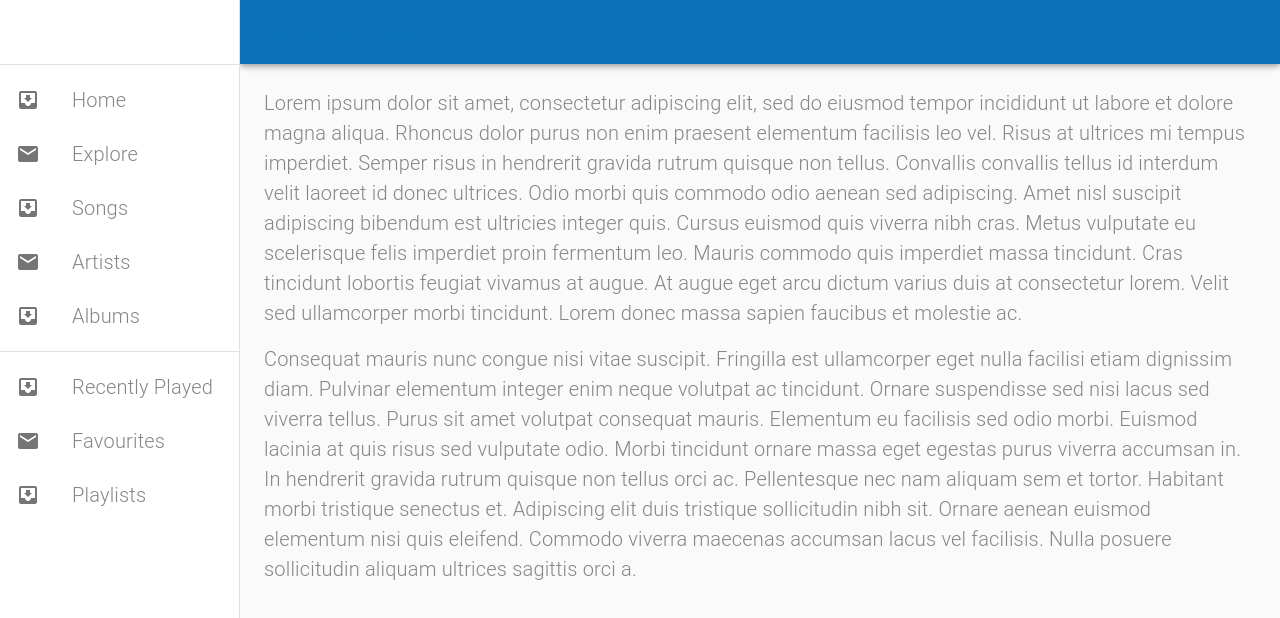
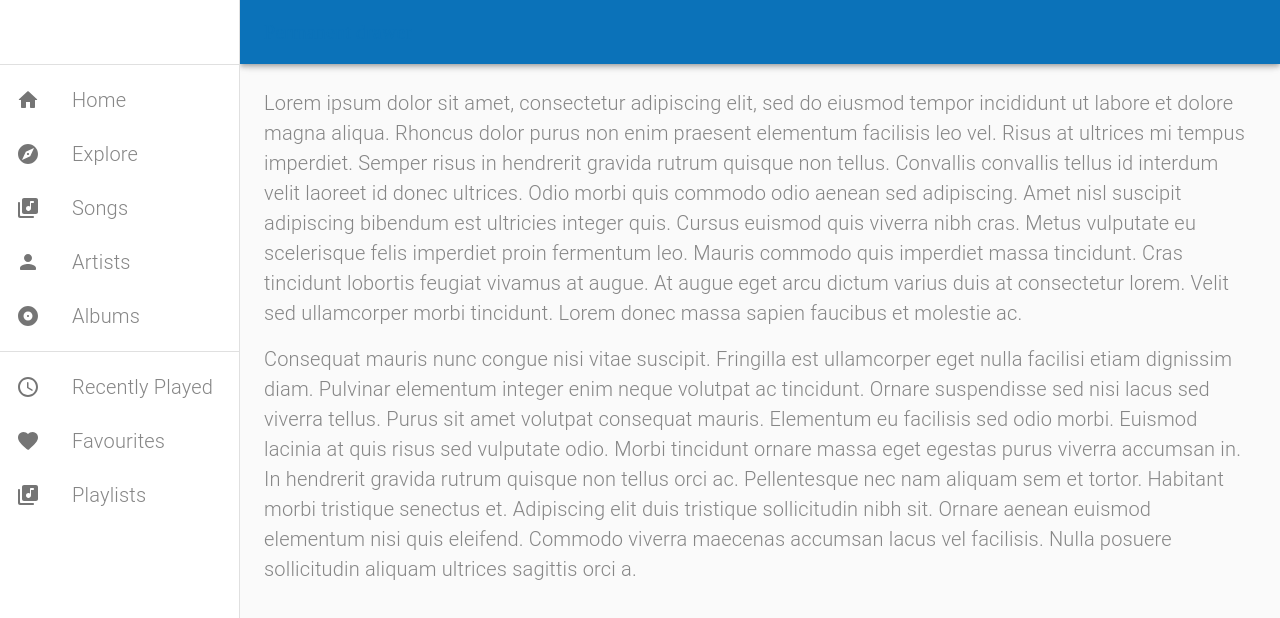
Before and after one commit to erfanansari/spotify-clone, a React (Create React App) app: page / in a window 1280 px wide. Shown: the top 618 px of the page. Built offline with nearby package versions, Linux system fonts and the light colour scheme.

Commit message:
configuring icons and meny

```diff
--- a/src/components/PermanentDrawerLeft.tsx
+++ b/src/components/PermanentDrawerLeft.tsx
@@ -1,9 +1,14 @@
 import Divider from "@material-ui/core/Divider";
 import List from "@material-ui/core/List";
 import ListItem from "@material-ui/core/ListItem";
+import HomeRounded from "@material-ui/icons/HomeRounded";
+import ExploreRounded from "@material-ui/icons/ExploreRounded";
+import LibraryMusicRounded from "@material-ui/icons/LibraryMusicRounded";
+import PersonRounded from "@material-ui/icons/PersonRounded";
+import AlbumRounded from "@material-ui/icons/AlbumRounded";
+import FavoriteRounded from "@material-ui/icons/FavoriteRounded";
+import QueryBuilderRounded from "@material-ui/icons/QueryBuilderRounded";
 import ListItemIcon from "@material-ui/core/ListItemIcon";
-import InboxIcon from "@material-ui/icons/MoveToInbox";
-import MailIcon from "@material-ui/icons/Mail";
 import ListItemText from "@material-ui/core/ListItemText";
 import Drawer from "@material-ui/core/Drawer";
 import React from "react";
@@ -27,7 +32,18 @@ const useStyles = makeStyles((theme: Theme) =>
 
 const PermanentDrawerLeft = () => {
     const classes = useStyles();
-
+    const chooseIcon = (i: number) => {
+        if (i === 0)
+            return <HomeRounded/>;
+        if (i === 1)
+            return <ExploreRounded/>
+        if (i === 2)
+            return <LibraryMusicRounded/>
+        if (i === 3)
+            return <PersonRounded/>
+        if (i === 4)
+            return <AlbumRounded/>
+    }
     return (
         <Drawer
             className={classes.drawer}
@@ -42,8 +58,9 @@ const PermanentDrawerLeft = () => {
             <List>
                 {['Home', 'Explore', 'Songs', 'Artists', 'Albums'].map((text, index) => (
                     <ListItem button key={text}>
-                        <ListItemIcon>{index % 2 === 0 ? <InboxIcon/> :
-                            <MailIcon/>}</ListItemIcon>
+                        <ListItemIcon>
+                            {chooseIcon(index)}
+                        </ListItemIcon>
                         <ListItemText primary={text}/>
                     </ListItem>
                 ))}
@@ -52,8 +69,10 @@ const PermanentDrawerLeft = () => {
             <List>
                 {['Recently Played', 'Favourites', 'Playlists'].map((text, index) => (
                     <ListItem button key={text}>
-                        <ListItemIcon>{index % 2 === 0 ? <InboxIcon/> :
-                            <MailIcon/>}</ListItemIcon>
+                        <ListItemIcon>
+                            {index === 0 ? <QueryBuilderRounded/> : index === 1 ?
+                                <FavoriteRounded/> : <LibraryMusicRounded/>}
+                        </ListItemIcon>
                         <ListItemText primary={text}/>
                     </ListItem>
                 ))}
```
